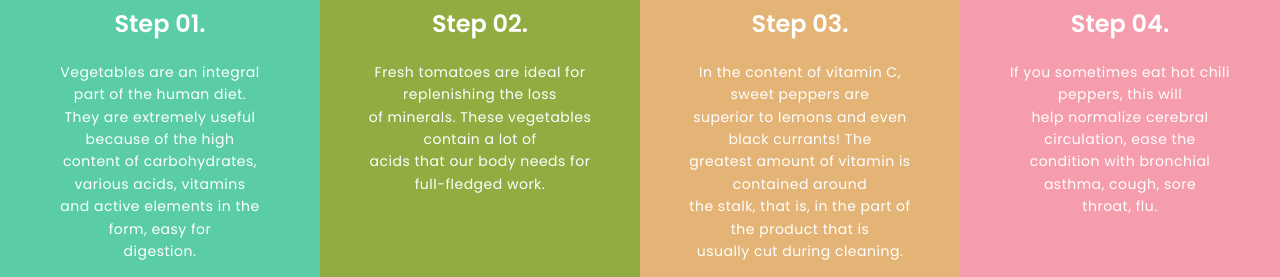
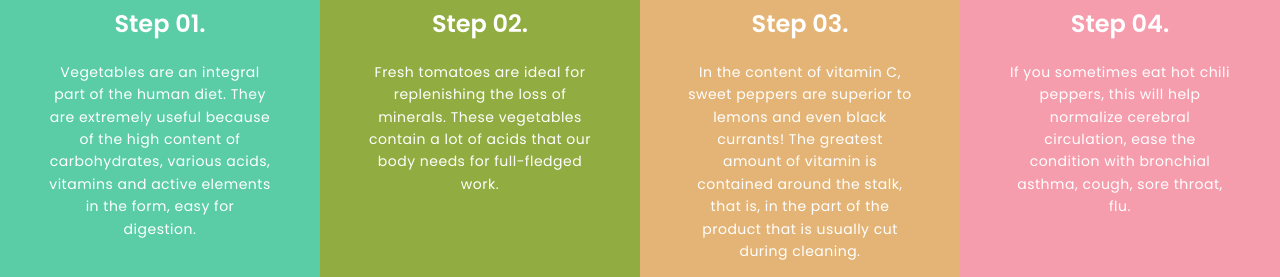
Before and after one commit to DanishStampy/CSS-Project, a plain HTML site: page index.html in a window 1280 px wide. Shown: the part 1023-1300 px from the top of the page. Drawn offline with Linux system fonts and the light colour scheme.

Commit message:
Update index.html

```diff
--- a/index.html
+++ b/index.html
@@ -39,9 +39,9 @@
       <main>
             <section id="first-section">
                   <div>
-                        <p>Vegan Store Simple Website <br> Template</p>
+                        <p>Vegan Store Simple Website Template</p>
                         <p>With nutrition, all the vital functions of the body are connected. It is the source of
-                              thedevelopment of tissues and cells, their constant renewal, the <br> saturation of man
+                              thedevelopment of tissues and cells, their constant renewal, the saturation of man
                               with
                               energy.</p>
                   </div>
@@ -50,28 +50,28 @@
                   <div id="first-step">
                         <i class="fa fa-cut" id="icon"></i>
                         <h1>Step 01.</h1>
-                        <p>Vegetables are an integral part of the human diet. <br> They are extremely useful because of
-                              the high <br> content of carbohydrates, various acids, vitamins <br> and active elements
-                              in the form, easy for <br> digestion.</p>
+                        <p>Vegetables are an integral part of the human diet. They are extremely useful because of
+                              the high content of carbohydrates, various acids, vitamins and active elements
+                              in the form, easy for digestion.</p>
                   </div>
                   <div id="second-step">
                         <i class="fa fa-paint-brush" id="icon"></i>
                         <h1>Step 02.</h1>
-                        <p>Fresh tomatoes are ideal for replenishing the loss <br> of minerals. These vegetables contain
-                              a lot of <br> acids that our body needs for full-fledged work.</p>
+                        <p>Fresh tomatoes are ideal for replenishing the loss of minerals. These vegetables contain
+                              a lot of acids that our body needs for full-fledged work.</p>
                   </div>
                   <div id="third-step">
                         <i class="fa fa-shopping-bag" id="icon"></i>
                         <h1>Step 03.</h1>
-                        <p>In the content of vitamin C, sweet peppers are <br> superior to lemons and even black
-                              currants! The <br> greatest amount of vitamin is contained around <br> the stalk, that is,
-                              in the part of the product that is <br> usually cut during cleaning.</p>
+                        <p>In the content of vitamin C, sweet peppers are superior to lemons and even black
+                              currants! The greatest amount of vitamin is contained around the stalk, that is,
+                              in the part of the product that is usually cut during cleaning.</p>
                   </div>
                   <div id="fourth-step">
                         <i class="far fa-smile" id="icon"></i>
                         <h1>Step 04.</h1>
-                        <p>If you sometimes eat hot chili peppers, this will <br> help normalize cerebral circulation,
-                              ease the <br> condition with bronchial asthma, cough, sore <br> throat, flu.</p>
+                        <p>If you sometimes eat hot chili peppers, this will help normalize cerebral circulation,
+                              ease the condition with bronchial asthma, cough, sore throat, flu.</p>
                   </div>
             </section>
             <section id="third-section">
@@ -87,7 +87,7 @@
                                     <i class="fa fa-camera" style="font-size: 60px;"></i>
                               </div>
                               <h1>Fresh Vegetables</h1>
-                              <p>Use for cooking several <br>types of vegetable oil.</p>
+                              <p>Use for cooking several types of vegetable oil.</p>
 
                         </div>
                         <div class="store-item">
@@ -128,7 +128,7 @@
                         <div class="testimonial-card">
                               <img src="https://mobirise.com/extensions/organicamp/assets/images/face5.jpg" alt="image">
 
-                              <p>Sales consultants are very polite. <br> Many of the products have tried and <br> are ready to prompt and recommend <br> to customers. The staff shows that <br> they completely share the philosophy <br> of proper nutrition, if you can say so.</p>
+                              <p>Sales consultants are very polite. Many of the products have tried and are ready to prompt and recommend to customers. The staff shows that they completely share the philosophy of proper nutrition, if you can say so.</p>
 
                               <h3>VERONICA KING</h3>
                               <p>Cook</p>
```
